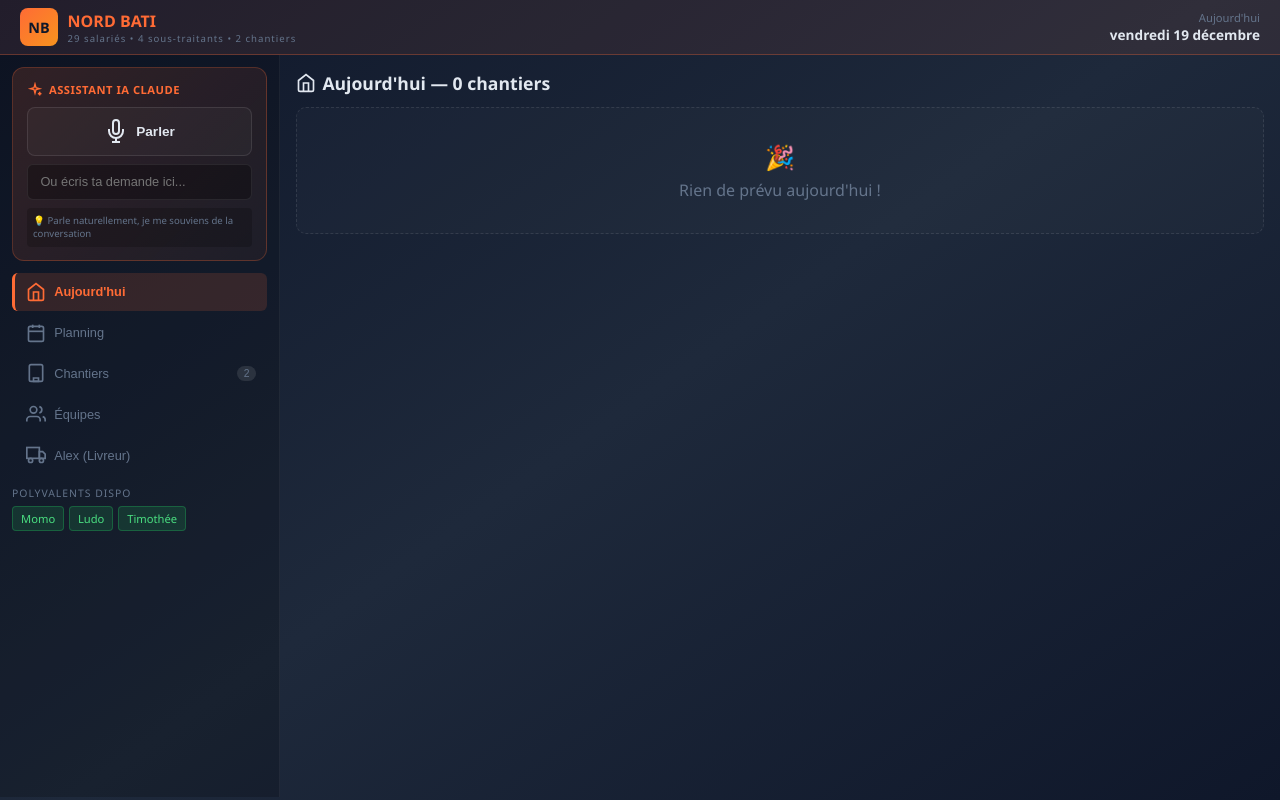
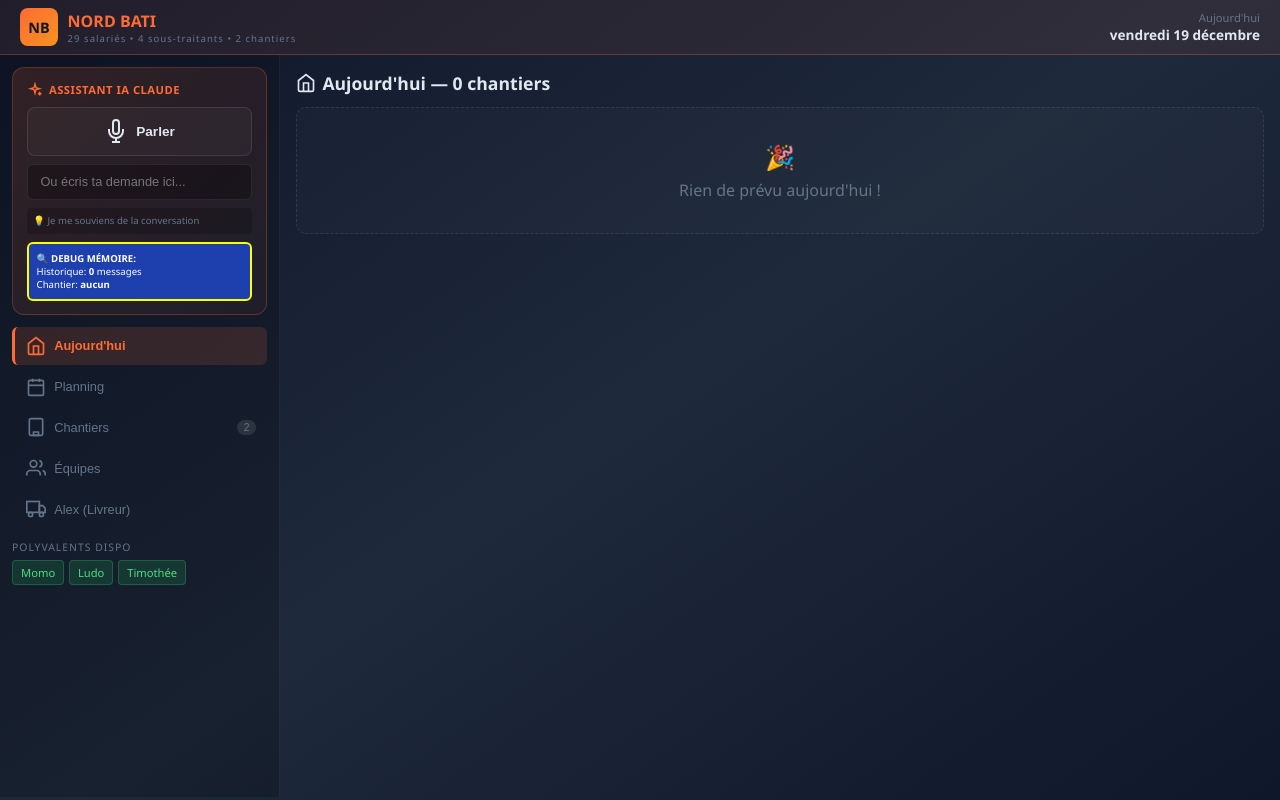
Before and after one commit to BuzeNBC/nord-bati-planning, a React (Vite) app: page / in a window 1280 px wide. Built offline with nearby package versions, Linux system fonts and the light colour scheme.

Commit message:
Add files via upload

```diff
--- a/src/App.jsx
+++ b/src/App.jsx
@@ -805,8 +805,20 @@ export default function NordBatiPlanning() {
     setIsProcessing(true);
     setTranscript('');
 
+    // DEBUG VISIBLE
+    const debugHistorique = conversationHistoryRef.current;
+    const debugChantier = currentChantierContextRef.current;
+    console.log('🔴 TRAITEMENT:', texte);
+    console.log('🔴 Historique avant appel:', debugHistorique.length, 'messages');
+    console.log('🔴 Chantier courant:', debugChantier?.nom || 'aucun');
+
     try {
       const resultat = await appelAPI(texte);
+
+      // DEBUG: Voir ce qui revient
+      console.log('🟢 RÉPONSE:', resultat.message);
+      console.log('🟢 Actions:', resultat.actions?.length || 0);
+      console.log('🟢 Historique après appel:', conversationHistoryRef.current.length, 'messages');
 
       // Afficher le message de l'IA
       setIaResponse(resultat.message || "");
@@ -823,6 +835,7 @@ export default function NordBatiPlanning() {
         }]);
       }
     } catch (error) {
+      console.error('🔴 ERREUR:', error);
       setIaResponse("Erreur lors du traitement de la commande.");
     }
 
@@ -1176,23 +1189,26 @@ export default function NordBatiPlanning() {
               background: 'rgba(0,0,0,0.2)',
               borderRadius: '4px',
               display: 'flex',
+              flexWrap: 'wrap',
               justifyContent: 'space-between',
-              alignItems: 'center'
-            }}>
-              <span>💡 Parle naturellement, je me souviens de la conversation</span>
+              alignItems: 'center',
+              gap: '0.3rem'
+            }}>
+              <span>💡 Je me souviens de la conversation</span>
+              <div style={{ display: 'flex', gap: '0.3rem', alignItems: 'center' }}>
                 {conversationHistory.length > 0 && (
                   <span style={{ color: '#3b82f6', fontSize: '0.5rem' }}>
-                  💬 {conversationHistory.length} msg
+                    💬{conversationHistory.length}
                   </span>
                 )}
                 {currentChantierContext && (
                   <span style={{ color: '#ff6b35', fontWeight: '600' }}>
-                  📍 {currentChantierContext.nom}
+                    📍{currentChantierContext.nom}
                   </span>
                 )}
                 {userInstructions.length > 0 && (
                   <span style={{ color: '#22c55e', fontWeight: '600', fontSize: '0.55rem' }}>
-                  🎯 {userInstructions.length} règle{userInstructions.length > 1 ? 's' : ''}
+                    🎯{userInstructions.length}
                   </span>
                 )}
                 {conversationHistory.length > 0 && (
@@ -1203,20 +1219,44 @@ export default function NordBatiPlanning() {
                       setCurrentChantierContext(null);
                       currentChantierContextRef.current = null;
                       setSessionActions([]);
-                    // Note: on garde les instructions utilisateur, elles persistent
                     }}
                     style={{
-                    padding: '0.2rem 0.4rem',
-                    background: 'rgba(255,255,255,0.1)',
+                      padding: '0.15rem 0.3rem',
+                      background: 'rgba(255,100,100,0.2)',
                       border: 'none',
                       borderRadius: '3px',
-                    color: '#94a3b8',
+                      color: '#f87171',
                       cursor: 'pointer',
-                    fontSize: '0.55rem'
+                      fontSize: '0.5rem'
                     }}
                   >
-                  Nouvelle conv.
+                    Reset
                   </button>
+                )}
+              </div>
+            </div>
+
+            {/* DEBUG - Historique visible */}
+            <div style={{
+              marginTop: '0.5rem',
+              padding: '0.5rem',
+              background: '#1e40af',
+              borderRadius: '6px',
+              fontSize: '0.6rem',
+              color: 'white',
+              border: '2px solid yellow'
+            }}>
+              <strong>🔍 DEBUG MÉMOIRE:</strong><br/>
+              Historique: <strong>{conversationHistory.length}</strong> messages<br/>
+              Chantier: <strong>{currentChantierContext?.nom || 'aucun'}</strong><br/>
+              {conversationHistory.length > 0 && (
+                <div style={{ marginTop: '0.3rem', background: 'rgba(0,0,0,0.3)', padding: '0.3rem', borderRadius: '4px' }}>
+                  {conversationHistory.slice(-4).map((m, i) => (
+                    <div key={i} style={{ marginBottom: '2px', borderBottom: '1px solid rgba(255,255,255,0.2)' }}>
+                      <strong>{m.role === 'user' ? '👤' : '🤖'}:</strong> {(m.content || '').substring(0, 60)}...
+                    </div>
+                  ))}
+                </div>
               )}
             </div>
           </div>
```
Also changed, not shown: 4 other files (tests, documents, lock files or other folders). Lines whose indentation alone changed are shown as unchanged.
